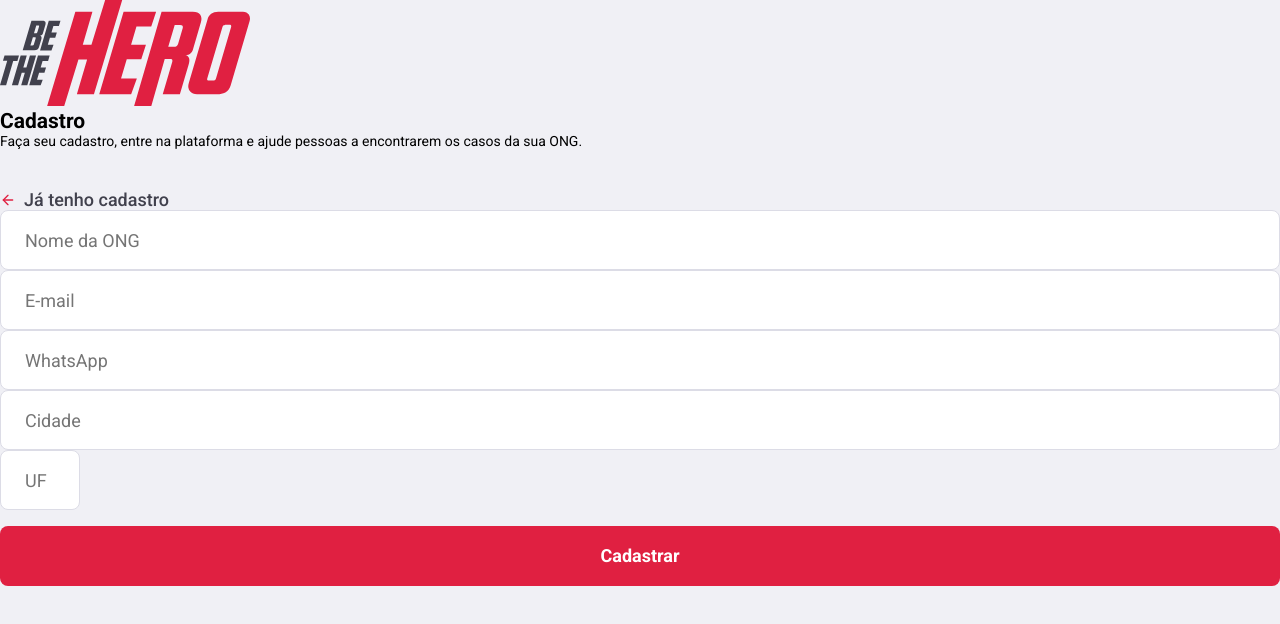
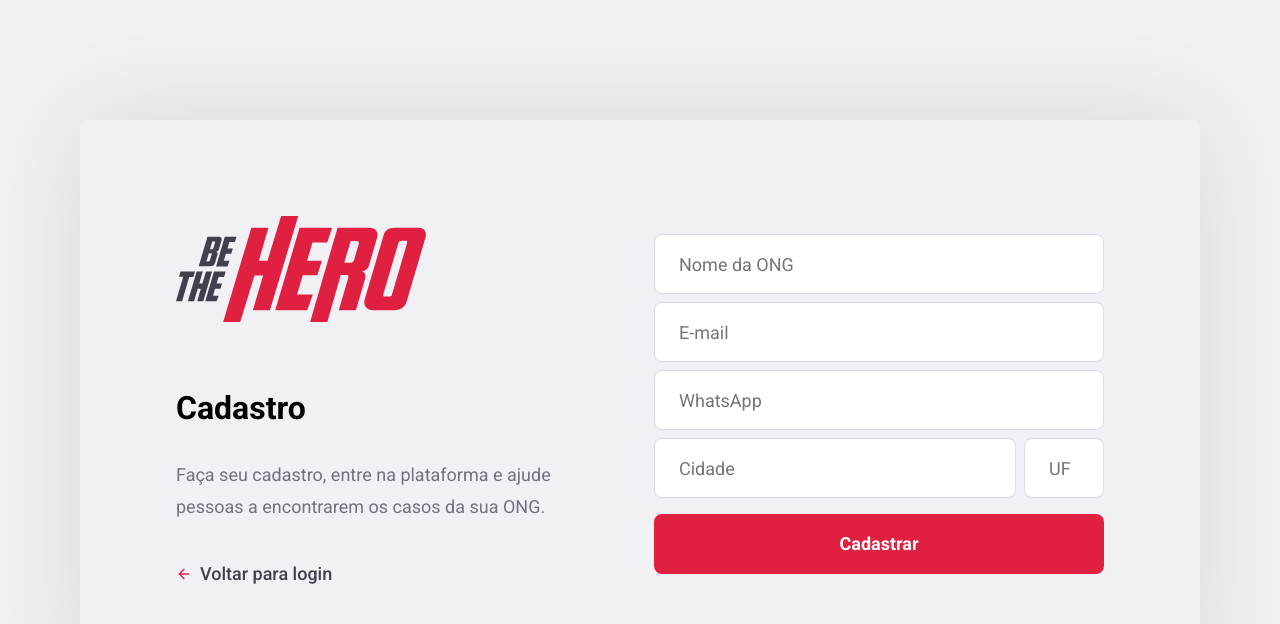
Before and after one commit to ItsJuniorDias/Be-The-Hero, a React (Create React App) app in the folder frontend/: page /register in a window 1280 px wide. Shown: the top 624 px of the page. Built offline with nearby package versions, Linux system fonts and the light colour scheme.

Commit message:
Finish page register

```diff
--- a/frontend/src/pages/Login/styles.css
+++ b/frontend/src/pages/Login/styles.css
@@ -6,7 +6,7 @@
 
   display: flex;
   align-items: center;
-  justify-content: center;
+  justify-content: space-between;
 }
 
 .login-container section.form {
@@ -23,22 +23,3 @@
   font-size: 32px;
   margin-bottom: 32px;
 }
-
-.login-container section.form form a {
-  display: flex;
-  align-items: center;
-  margin-top: 40px;
-  color: #41414d;
-  font-size: 18px;
-  text-decoration: none;
-  font-weight: 500;
-  transition: opacity 0.2s;
-}
-
-.login-container section.form form a svg {
-  margin-right: 8px;
-}
-
-.login-container section.form form a:hover {
-  opacity: 0.8;
-}
--- a/frontend/src/pages/Register/index.js
+++ b/frontend/src/pages/Register/index.js
@@ -20,7 +20,7 @@ export default function Register() {
 
           <Link className="back-link" to="/">
             <FiArrowLeft size={16} color="#E02041" />
-           Já tenho cadastro
+            Voltar para login
           </Link>
 
         </section>
--- a/frontend/src/pages/Register/styles.css
+++ b/frontend/src/pages/Register/styles.css
@@ -0,0 +1,55 @@
+.register-container {
+  width: 100%;
+  max-width: 1120px;
+  height: 100vh;
+  margin: 0 auto;
+
+  display: flex;
+  align-items: center;
+  justify-content: center;
+}
+
+.register-container .content {
+  width: 100%;
+  padding: 96px;
+  background: #f0f0f5;
+  box-shadow: 0 0 100px rgba(0,0,0, 0.1);
+  border-radius: 8px;
+
+  display: flex;
+  justify-content: space-between;
+  align-items: center;
+}
+
+.register-container .content section {
+  width: 100%;
+  max-width: 380px;
+}
+
+.register-container .content section h1 {
+  margin: 64px 0 32px;
+  font-size: 32px;
+}
+
+.register-container .content section p {
+  font-size: 18px;
+  color: #737380;
+  line-height: 32px
+}
+
+.register-container .content form {
+  width: 100%;
+  max-width: 450px;
+}
+
+.register-container .content form input {
+  margin-top: 8px;
+}
+
+.register-container .content form .input-group {
+  display: flex;
+}
+
+.register-container .content form .input-group input + input {
+  margin-left: 8px;
+}
```
